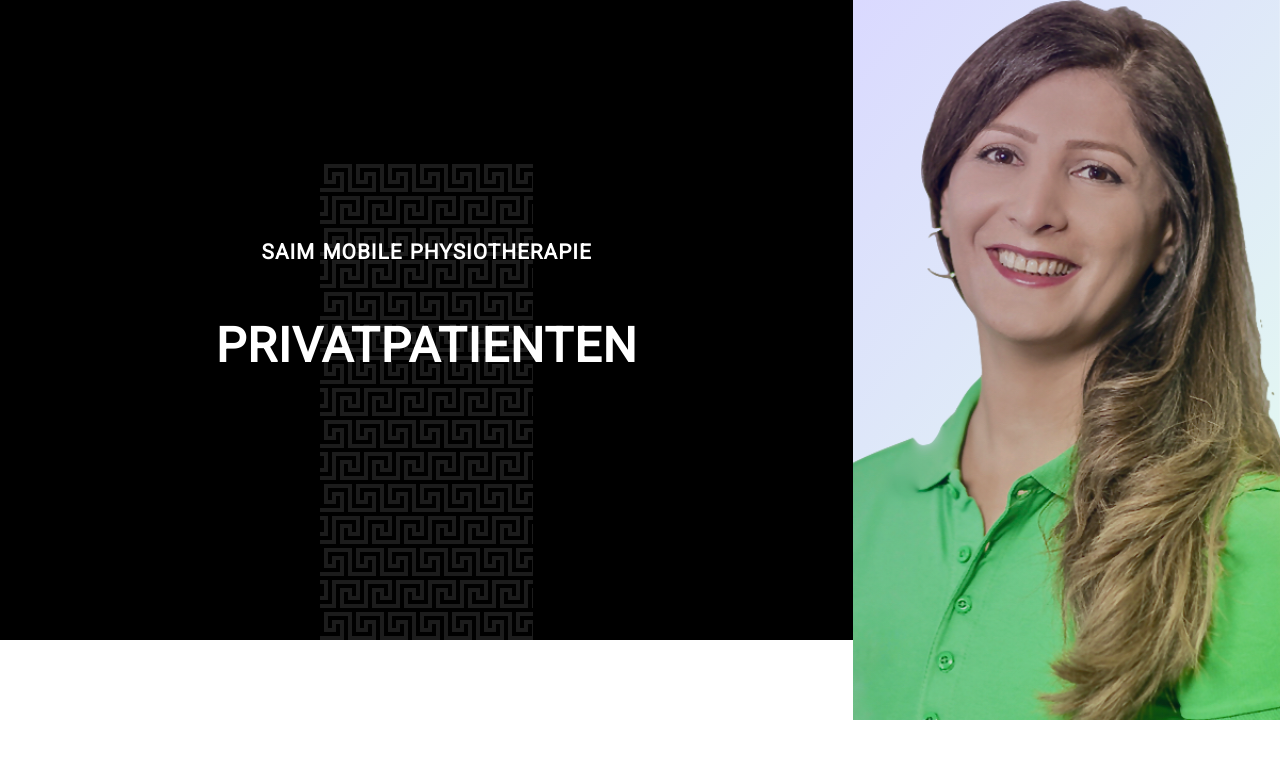
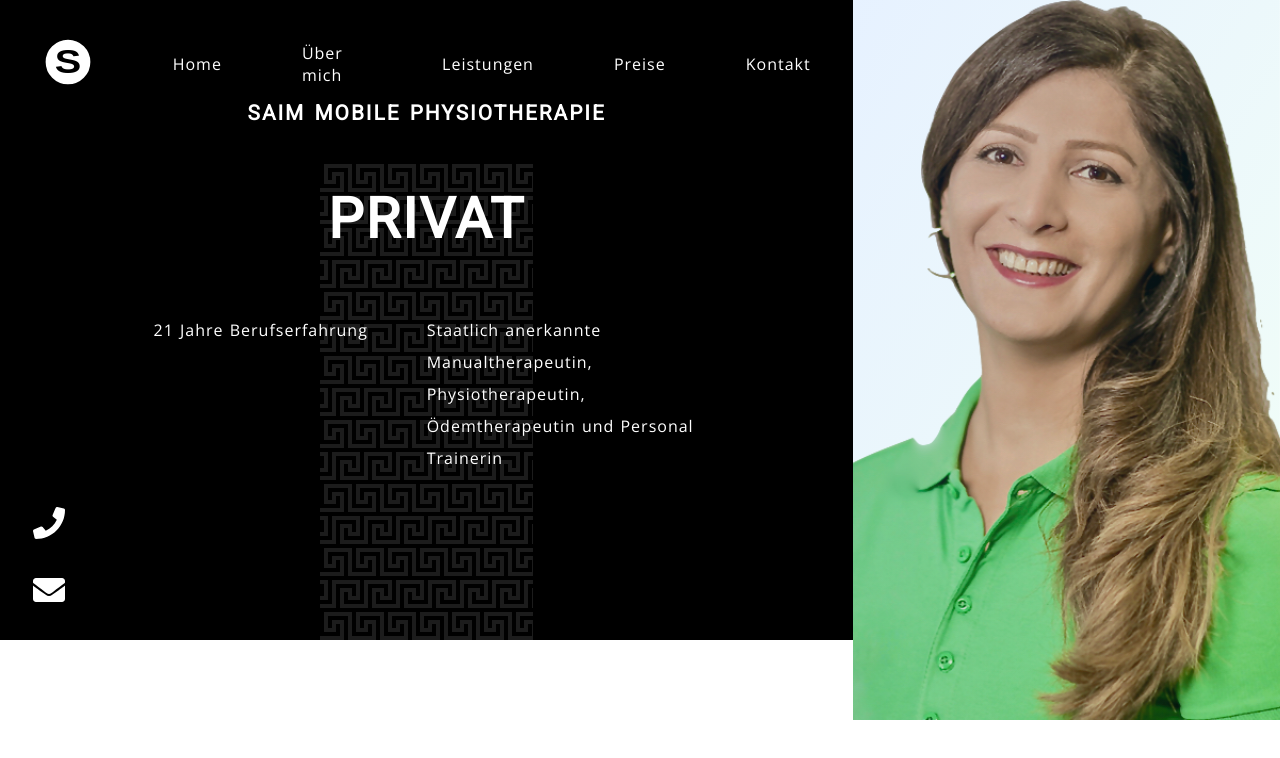
Before and after one commit to ab7z/saim-mobilephysio, a React (Create React App) app: page / in a window 1280 px wide. Shown: the top 758 px of the page. Built offline with nearby package versions, Linux system fonts and the light colour scheme.

Commit message:
ready for push

```diff
--- a/src/components/Header.js
+++ b/src/components/Header.js
@@ -1,5 +1,8 @@
 import React from 'react';
 import styles from '../styles/components/Header.module.css';
+import {FontAwesomeIcon} from "@fortawesome/react-fontawesome";
+import {faPhone} from "@fortawesome/free-solid-svg-icons/faPhone";
+import {faEnvelope} from "@fortawesome/free-solid-svg-icons/faEnvelope";
 
 const Header = () => {
     return (
@@ -8,20 +11,32 @@
                 <div className={styles.left}>
                     <div className={styles.svg}/>
                     <div className={styles.container}>
-                        <nav></nav>
+                        <nav className={styles.nav}>
+                            <img src={require('../img/logo.svg')} alt="logo" width={50} height={50}/>
+                            <a href="">Home</a>
+                            <a href="">Über mich</a>
+                            <a href="">Leistungen</a>
+                            <a href="">Preise</a>
+                            <a href="">Kontakt</a>
+                        </nav>
                         <h1 children={"Saim Mobile Physiotherapie"}
                             className={styles.h1}
                         />
-                        <h2 children={"Privatpatienten"}
+                        <h2 children={"Privat"}
                             className={styles.h2}
                         />
-                        <div>
+                        <div className={styles.subHeading}>
                             <div>
-
+                                <p>{new Date().getFullYear() - 1999} Jahre Berufserfahrung</p>
                             </div>
                             <div>
-
+                                <p>Staatlich anerkannte Manualtherapeutin, Physiotherapeutin, Ödemtherapeutin und
+                                    Personal Trainerin</p>
                             </div>
+                        </div>
+                        <div className={styles.icons}>
+                            <a><FontAwesomeIcon icon={faPhone} size={'2x'}/></a>
+                            <a><FontAwesomeIcon icon={faEnvelope} size={'2x'}/></a>
                         </div>
                     </div>
                 </div>
--- a/src/styles/components/Header.module.css
+++ b/src/styles/components/Header.module.css
@@ -29,8 +29,49 @@
     background-color: transparent;
     display: flex;
     flex-flow: column nowrap;
-    justify-content: center;
+    justify-content: space-between;
     align-items: center;
+}
+
+.nav {
+    width: 90%;
+    //margin-bottom: auto;
+    margin-top: 2rem;
+    display: flex;
+    flex-flow: row nowrap;
+    align-items: center;
+}
+
+.nav *:not(:last-child) {
+    margin-right: 5rem;
+}
+
+.nav a {
+    color: white;
+    text-decoration: none;
+    padding: 10px 0 5px;
+    position: relative;
+    transition: transform .4s;
+}
+
+.nav a:before {
+    content: '';
+    display: block;
+    width: 0;
+    height: 1px;
+    position: absolute;
+    background-color: transparent;
+    bottom: 0;
+    transition: width .4s ease-in-out;
+}
+
+.nav a:hover {
+    transform: scale(1.1);
+}
+
+.nav a:hover:before {
+    background-color: green;
+    width: 100%;
 }
 
 .h1,
@@ -40,18 +81,50 @@
 
 .h1 {
     font-size: 1.3rem;
+    margin-top: auto;
 }
 
 .h2 {
-    font-size: 3rem;
+    font-size: 3.5rem;
+}
+
+.subHeading {
+    width: 80%;
+    display: flex;
+    flex-flow: row wrap;
+    justify-content: center;
+}
+
+.subHeading div {
+    width: 40%;
+}
+
+.subHeading p {
+    color: white;
+    line-height: 2rem;
+}
+
+.icons {
+    color: white;
+    display: flex;
+    flex-flow: column nowrap;
+    //margin-top: auto;
+    align-self: flex-start;
+    padding: 0 2rem;
+    margin-bottom: 1rem;
+}
+
+.icons a {
+    margin: 1rem 0;
+    border: 1px solid transparent;
 }
 
 .right {
     grid-column: 5/-1;
     margin-bottom: -10vh;
-    background-image: linear-gradient(130deg,
-    rgba(7, 0, 255, .15),
-    rgba(0, 252, 97, 0.1)), url("../../img/f.png");
+    background-image: linear-gradient(120deg,
+    rgba(90, 164, 255, 0.15),
+    rgba(0, 252, 97, 0.05)), url("../../img/f.png");
     background-size: cover;
     background-repeat: no-repeat;
     background-position: center top;
--- a/src/styles/index.css
+++ b/src/styles/index.css
@@ -18,15 +18,14 @@
 
 h1, h2, h3, h4, h5, h6 {
     font-family: 'Roboto', sans-serif;
-    letter-spacing: 1px;
-    word-spacing: 1px;
+    letter-spacing: 2px;
+    word-spacing: 2px;
 }
 
 p, a {
     font-family: 'Open Sans', sans-serif;
     letter-spacing: 1px;
     word-spacing: 1px;
-    color: rgba(0, 0, 0, .8);
     text-decoration: none;
 }
 
```
Also changed, not shown: src/img/logo.svg (added).
